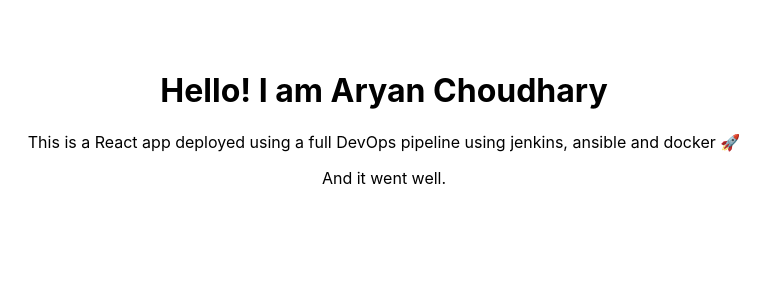
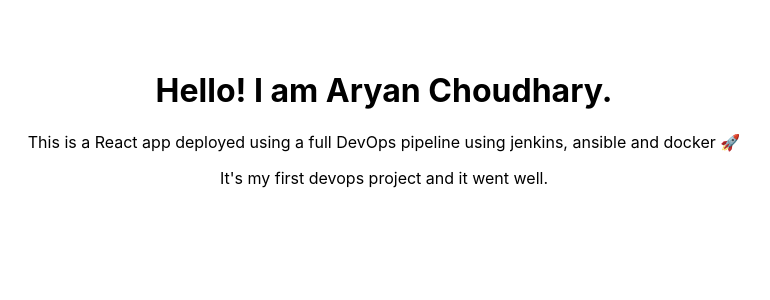
Before and after one commit to Aryan49Choudhary/jenkins-ansible-docker-react, a React (Create React App) app: page / in a window 1280 px wide. Shown: the top 300 px of the page, without its empty margins (256-1026 px from the left). Built offline with nearby package versions, Linux system fonts and the light colour scheme.

Commit message:
first devops project

```diff
--- a/src/App.js
+++ b/src/App.js
@@ -1,9 +1,9 @@
 function App() {
   return (
     <div style={{ textAlign: 'center', paddingTop: '50px' }}>
-      <h1>Hello! I am Aryan Choudhary</h1>
+      <h1>Hello! I am Aryan Choudhary.</h1>
       <p>This is a React app deployed using a full DevOps pipeline using jenkins, ansible and docker 🚀</p>
-      <p>And it went well.</p>
+      <p>It's my first devops project and it went well.</p>
     </div>
   );
 }
```
